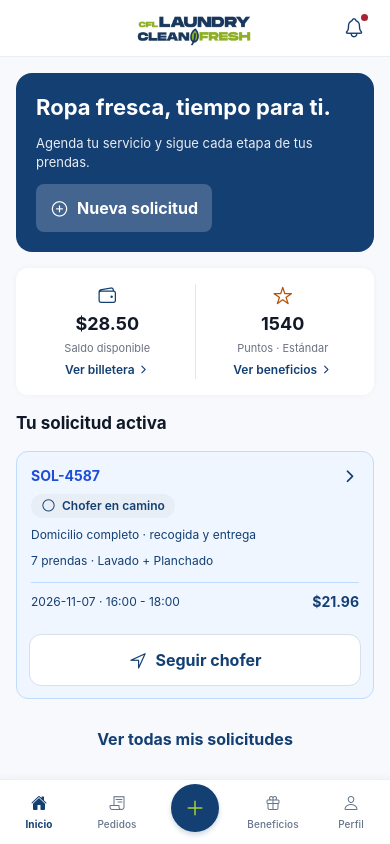
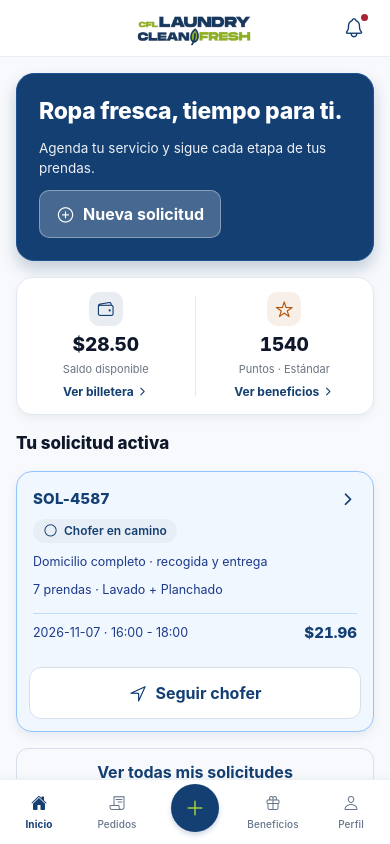
Before and after one commit to Krakedev-Development/LaundryApp, a React Native app: screen / in a window 390 px wide. Built offline with nearby package versions, Linux system fonts and the light colour scheme.

Commit message:
style(home): refine hero palette, compact metric cards, and active order surface

```diff
--- a/src/components/HomePresentation.tsx
+++ b/src/components/HomePresentation.tsx
@@ -1,5 +1,6 @@
 import { Pressable, StyleSheet, Text, View } from "react-native";
 import { contentTheme as theme } from "../design-system/classic";
+import { tactile } from "../design-system/interaction";
 import { Icon, type IconName } from "./ui";
 
 /** Home presentation from 4fa1bd3; values and actions belong to the screen. */
@@ -22,18 +23,31 @@ export function HomeMetric({
     <Pressable
       accessibilityRole="button"
       accessibilityLabel={title}
-      onPress={onPress}
+      onPress={() => {
+        tactile("selection");
+        onPress();
+      }}
       style={({ pressed }) => [
         homeStyles.metric,
-        { opacity: pressed ? 0.8 : 1 },
+        {
+          opacity: pressed ? 0.85 : 1,
+          transform: [{ scale: pressed ? 0.97 : 1 }],
+        },
       ]}
     >
-      <Icon name={icon} size={20} color={color} />
+      <View
+        style={[
+          homeStyles.metricIconBadge,
+          { backgroundColor: color + "18" },
+        ]}
+      >
+        <Icon name={icon} size={18} color={color} />
+      </View>
       <Text style={homeStyles.metricAmount}>{amount}</Text>
       <Text style={homeStyles.metricCaption}>{caption}</Text>
       <View style={homeStyles.metricLink}>
         <Text style={homeStyles.metricLinkText}>{title}</Text>
-        <Icon name="chevron-forward" size={12} />
+        <Icon name="chevron-forward" size={12} color={theme.colors.primary} />
       </View>
     </Pressable>
   );
@@ -41,29 +55,37 @@ export function HomeMetric({
 
 export const homeStyles = StyleSheet.create({
   hero: {
-    backgroundColor: theme.colors.primary,
-    borderRadius: 16,
-    padding: 20,
+    backgroundColor: "#143F73",
+    borderRadius: 18,
+    padding: 22,
     gap: 12,
-    shadowOpacity: 0,
-    elevation: 0,
+    borderWidth: 1,
+    borderColor: "#1E5291",
+    shadowColor: "#0F315A",
+    shadowOffset: { width: 0, height: 8 },
+    shadowOpacity: 0.22,
+    shadowRadius: 16,
+    elevation: 4,
   },
   heroTitle: {
-    fontSize: 22,
-    lineHeight: 29,
-    fontWeight: "700",
+    fontSize: 23,
+    lineHeight: 30,
+    fontWeight: "800",
     color: theme.colors.onPrimary,
+    letterSpacing: -0.3,
   },
   heroBody: {
-    fontSize: 13,
-    lineHeight: 19,
-    color: "rgba(255,255,255,0.9)",
+    fontSize: 13.5,
+    lineHeight: 20,
+    color: "rgba(255,255,255,0.92)",
   },
   heroAction: {
     alignSelf: "flex-start",
-    backgroundColor: "rgba(255,255,255,0.2)",
-    borderRadius: 8,
-    paddingHorizontal: 14,
+    backgroundColor: "rgba(255,255,255,0.22)",
+    borderWidth: 1,
+    borderColor: "rgba(255,255,255,0.35)",
+    borderRadius: 10,
+    paddingHorizontal: 16,
     paddingVertical: 10,
     minHeight: 48,
   },
@@ -71,6 +93,7 @@ export const homeStyles = StyleSheet.create({
     backgroundColor: theme.colors.warningSoft,
     borderWidth: 1,
     borderColor: "#FDE68A",
+    borderRadius: 14,
     shadowOpacity: 0,
     elevation: 0,
   },
@@ -78,48 +101,77 @@ export const homeStyles = StyleSheet.create({
     flexDirection: "row",
     alignItems: "stretch",
     gap: 0,
-    shadowOpacity: 0.04,
-    shadowRadius: 6,
-    elevation: 1,
+    paddingVertical: 14,
+    paddingHorizontal: 8,
+    borderRadius: 16,
+    borderWidth: 1,
+    borderColor: "#E2E8F0",
+    shadowColor: "#0F172A",
+    shadowOffset: { width: 0, height: 4 },
+    shadowOpacity: 0.05,
+    shadowRadius: 10,
+    elevation: 2,
   },
   metric: {
     flex: 1,
     minWidth: 0,
-    minHeight: 88,
+    minHeight: 92,
     alignItems: "center",
     justifyContent: "center",
-    paddingHorizontal: 4,
+    paddingHorizontal: 6,
     gap: 4,
+  },
+  metricIconBadge: {
+    width: 34,
+    height: 34,
+    borderRadius: 10,
+    alignItems: "center",
+    justifyContent: "center",
+    marginBottom: 2,
   },
   metricDivider: {
     width: 1,
-    backgroundColor: "#E5E7EB",
-    marginHorizontal: 12,
+    backgroundColor: "#E2E8F0",
+    marginHorizontal: 8,
+    marginVertical: 4,
   },
   metricAmount: {
-    fontSize: 18,
+    fontSize: 19,
     lineHeight: 25,
-    fontWeight: "700",
-    color: "#111827",
+    fontWeight: "800",
+    color: "#0F172A",
     textAlign: "center",
+    fontVariant: ["tabular-nums"],
   },
   metricCaption: {
     fontSize: 11,
-    lineHeight: 17,
+    lineHeight: 16,
     color: theme.colors.muted,
     textAlign: "center",
   },
-  metricLink: { flexDirection: "row", alignItems: "center", gap: 3 },
+  metricLink: {
+    flexDirection: "row",
+    alignItems: "center",
+    gap: 3,
+    marginTop: 2,
+  },
   metricLinkText: {
     fontSize: 12,
-    lineHeight: 18,
-    fontWeight: "600",
+    lineHeight: 17,
+    fontWeight: "700",
     color: theme.colors.primary,
   },
-  sectionTitle: { fontSize: 17, lineHeight: 24, fontWeight: "700" },
+  sectionTitle: {
+    fontSize: 17,
+    lineHeight: 24,
+    fontWeight: "800",
+    color: "#0F172A",
+  },
   allOrders: {
     backgroundColor: theme.colors.transparent,
-    borderWidth: 0,
+    borderWidth: 1,
+    borderColor: "#D6DFEA",
+    borderRadius: 12,
     minHeight: 48,
   },
 });
--- a/src/components/OrderCard.tsx
+++ b/src/components/OrderCard.tsx
@@ -1,4 +1,5 @@
 import { contentColors } from "../design-system/classic";
+import { tactile } from "../design-system/interaction";
 import { Pressable, StyleSheet, View } from "react-native";
 import { Body, Button, Card, Icon, Title, ui } from "./ui";
 import { StatusChip } from "./presentation";
@@ -34,11 +35,15 @@ export function OrderCard({
       <Pressable
         accessibilityRole="button"
         accessibilityLabel={"Ver detalle de " + order.id}
-        onPress={onDetail}
+        onPress={() => {
+          tactile("selection");
+          onDetail();
+        }}
         style={({ pressed }) => ({
-          padding: home ? 14 : 16,
-          gap: 8,
-          opacity: pressed ? 0.8 : 1,
+          padding: home ? 16 : 16,
+          gap: 10,
+          opacity: pressed ? 0.88 : 1,
+          transform: [{ scale: pressed ? 0.985 : 1 }],
         })}
       >
         <View
@@ -168,14 +173,28 @@ function OrderMetadataContainer({
 
 const homeOrderStyles = StyleSheet.create({
   card: {
-    backgroundColor: "#EFF6FF",
-    borderWidth: 1,
-    borderColor: "#BFDBFE",
-    borderRadius: 12,
-    shadowOpacity: 0,
-    elevation: 0,
+    backgroundColor: "#F0F7FF",
+    borderWidth: 1.5,
+    borderColor: "#93C5FD",
+    borderRadius: 16,
+    shadowColor: "#143F73",
+    shadowOffset: { width: 0, height: 4 },
+    shadowOpacity: 0.08,
+    shadowRadius: 10,
+    elevation: 2,
   },
-  title: { fontSize: 14, lineHeight: 20, fontWeight: "700", color: "#1D4ED8" },
-  caption: { color: contentColors.primary, fontSize: 12, lineHeight: 18 },
-  amount: { color: contentColors.primary, fontWeight: "700" },
+  title: {
+    fontSize: 15,
+    lineHeight: 21,
+    fontWeight: "800",
+    color: "#143F73",
+    letterSpacing: 0.2,
+  },
+  caption: { color: "#1E3A8A", fontSize: 12.5, lineHeight: 18 },
+  amount: {
+    color: "#143F73",
+    fontWeight: "800",
+    fontSize: 15,
+    fontVariant: ["tabular-nums"],
+  },
 });
```
